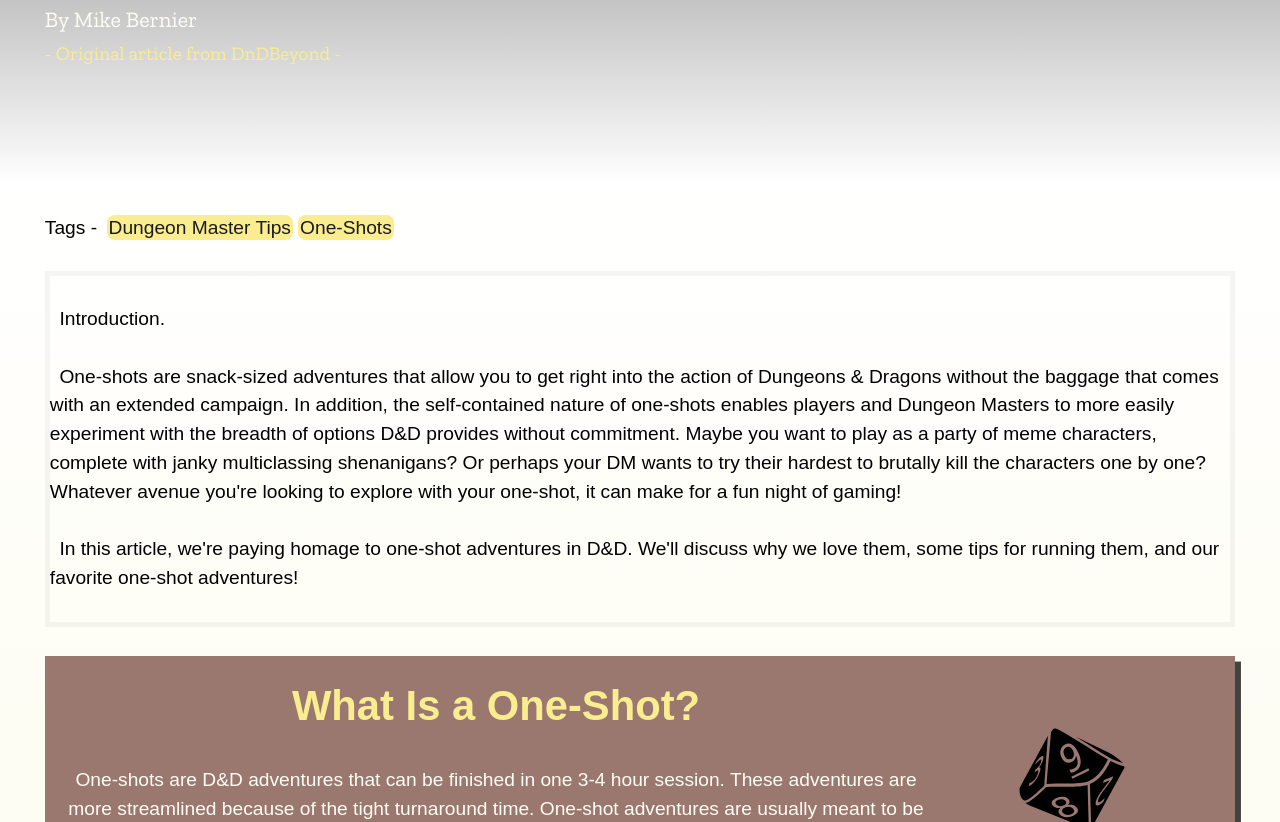
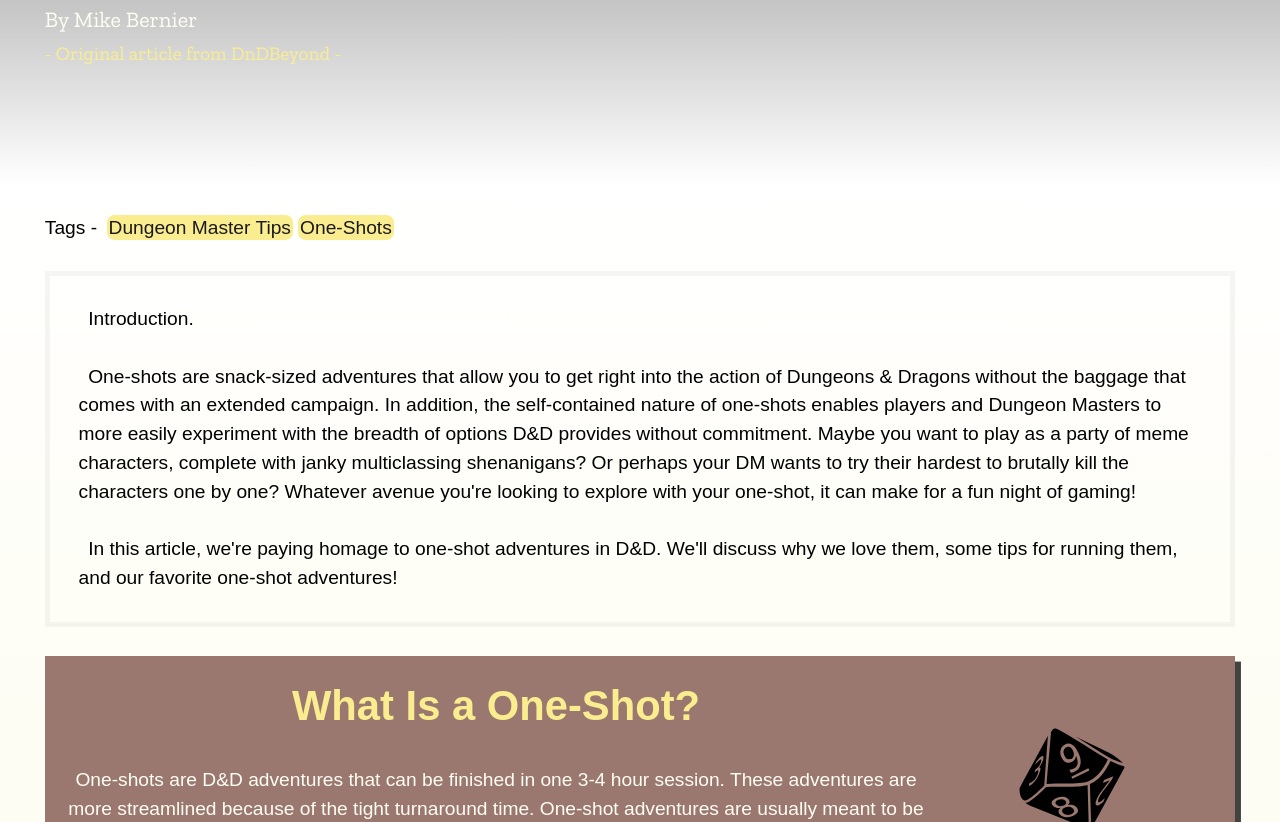
Before and after one commit to king0567/mad9013-project-two-page-site, a plain HTML site: page blog-post.html in a window 1280 px wide. Shown: the part 377-1199 px from the top of the page. Drawn offline with nearby package versions, Linux system fonts and the light colour scheme; a web font is replaced by a local one.

Commit message:
small change to article intro

```diff
--- a/css/main.css
+++ b/css/main.css
@@ -885,7 +885,7 @@ box-shadow: -0.3rem 0rem 0 0rem var(--color__primary_light);
     border: 0.3rem solid var(--color__secondary_lightest);
   }
 
-  .article__tips .container{
+  .article__intro .container{
     padding-left: 1.5rem;
     padding-right: 1.5rem;
   }
```
